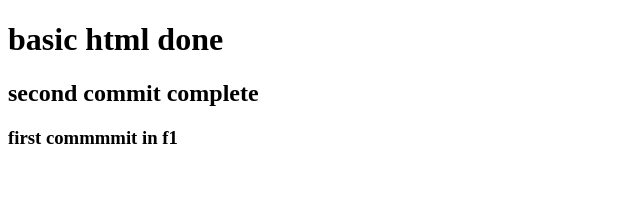
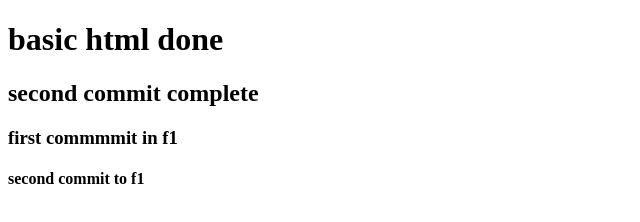
Before and after one commit to lukebaldock/GitHubPractice, a plain HTML site: page index.html in a window 1280 px wide. Shown: the whole page, without its empty margins (0-640 px from the left). Drawn offline with Linux system fonts and the light colour scheme.

Commit message:
second commit f1

```diff
--- a/index.html
+++ b/index.html
@@ -8,6 +8,7 @@
 	<h1>basic html done</h1>
 	<h2>second commit complete</h2>
 	<h3>first commmmit in f1</h3>
+	<h4>second commit to f1</h4>
 
 </body>
 </html>
```
